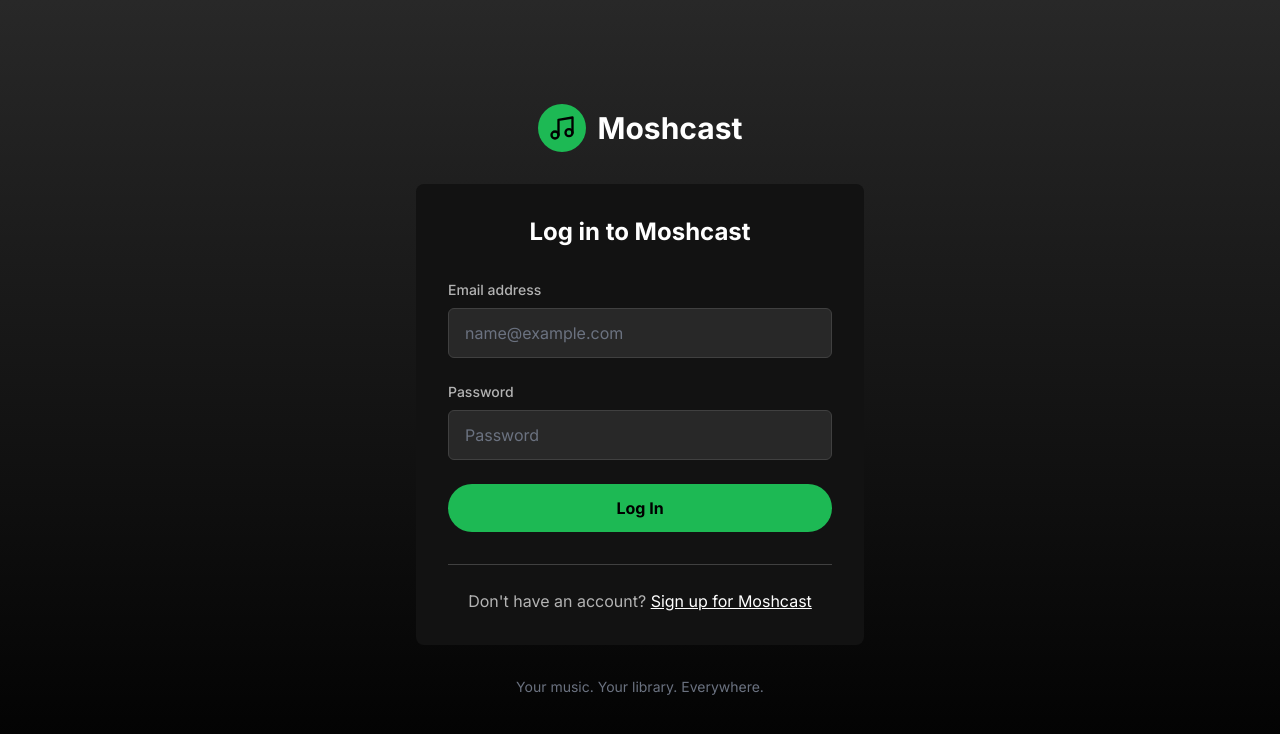
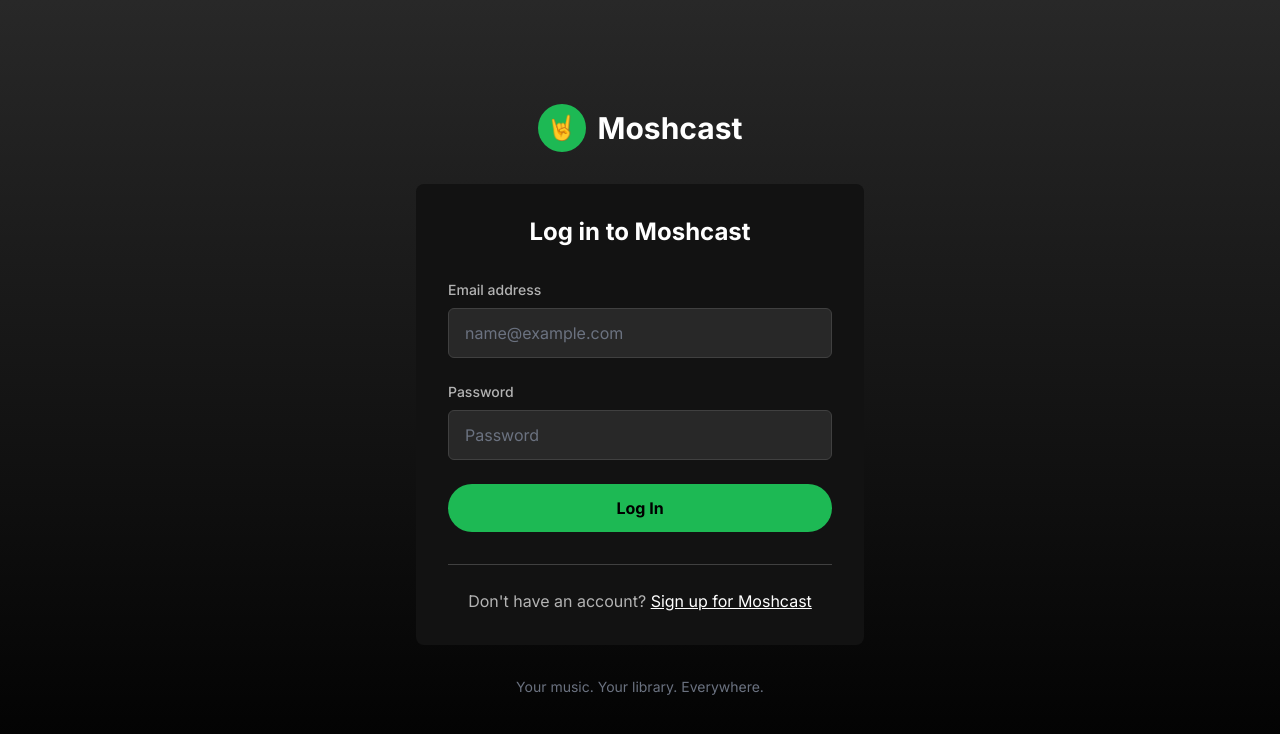
Before and after one commit to cb3tech/moshcast-web, a React (Vite) app: page /login in a window 1280 px wide. Shown: the top 734 px of the page. Built offline with nearby package versions, Linux system fonts and the light colour scheme; no server answers.

Commit message:
Update Login.jsx

```diff
--- a/src/pages/Login.jsx
+++ b/src/pages/Login.jsx
@@ -1,7 +1,7 @@
 import { useState } from 'react'
 import { useNavigate, Link } from 'react-router-dom'
 import { useAuth } from '../context/AuthContext'
-import { Music, Loader2 } from 'lucide-react'
+import { Loader2 } from 'lucide-react'
 
 export default function Login() {
   const [email, setEmail] = useState('')
@@ -32,7 +32,7 @@ export default function Login() {
       {/* Logo */}
       <div className="flex items-center gap-3 mb-8">
         <div className="w-12 h-12 bg-mosh-accent rounded-full flex items-center justify-center">
-          <Music className="w-7 h-7 text-mosh-black" />
+          <span className="text-2xl">🤘</span>
         </div>
         <span className="text-3xl font-bold text-mosh-light">Moshcast</span>
       </div>
```
